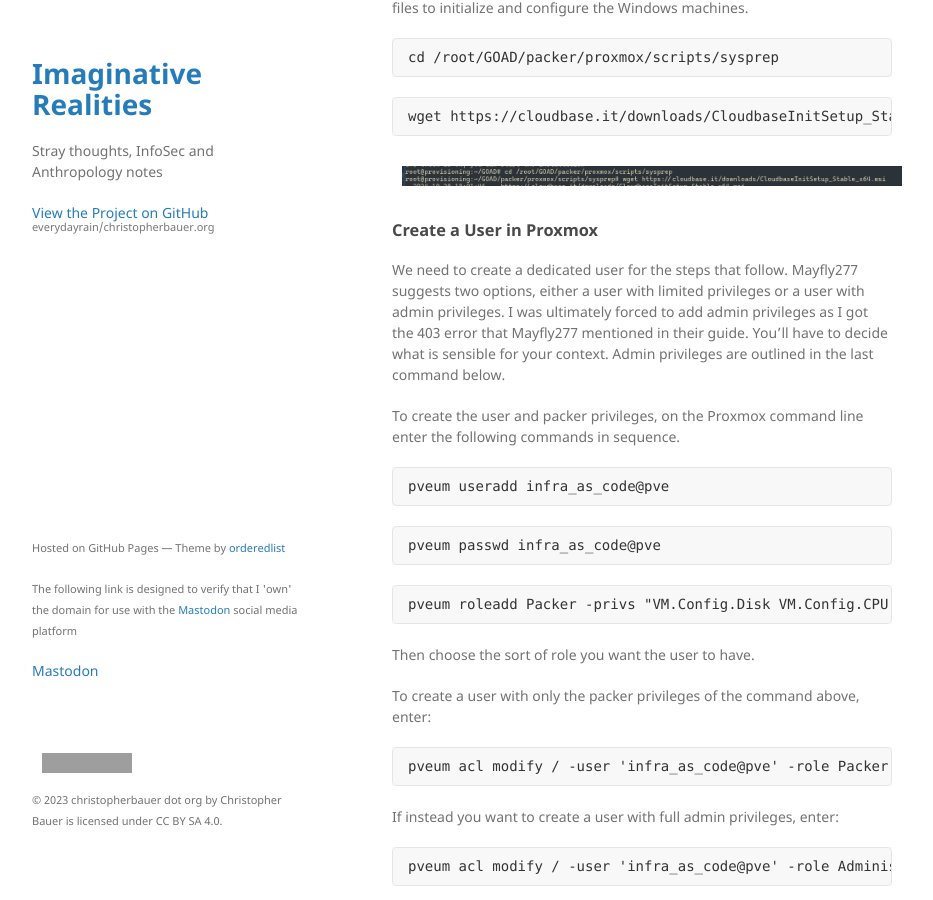
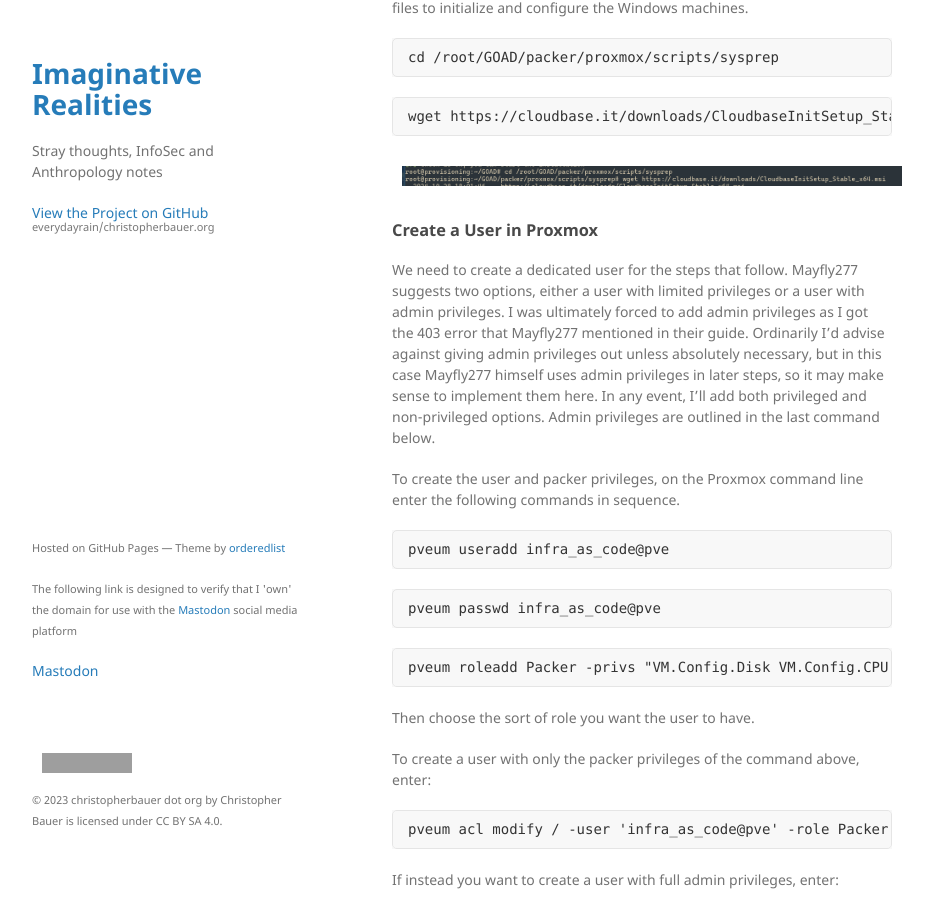
Before and after one commit to everydayrain/christopherbauer.org, a Jekyll site: the page built from _posts/2024-11-14-templates.md, in a window 1280 px wide and 900 px high, scrolled down 866 px. Shown: the whole window, without its empty margins (178-1111 px from the left). Built offline with Jekyll 4.4.1, drawn with Linux system fonts in a browser that asks for light colours; grey boxes are pictures that could not be loaded.

Commit message:
Update 2024-11-14-templates.md
About mayfly later adding privileges to the user.

````diff
--- a/_posts/2024-11-14-templates.md
+++ b/_posts/2024-11-14-templates.md
@@ -28,7 +28,7 @@ wget https://cloudbase.it/downloads/CloudbaseInitSetup_Stable_x64.msi
 ![](/assets/img/2024-10-28_11-01.png)
 
 ### Create a User in Proxmox
-We need to create a dedicated user for the steps that follow.  Mayfly277 suggests two options, either a user with limited privileges or a user with admin privileges.  I was ultimately forced to add admin privileges as I got the 403 error that Mayfly277 mentioned in their guide.  You'll have to decide what is sensible for your context. Admin privileges are outlined in the last command below.
+We need to create a dedicated user for the steps that follow.  Mayfly277 suggests two options, either a user with limited privileges or a user with admin privileges.  I was ultimately forced to add admin privileges as I got the 403 error that Mayfly277 mentioned in their guide.  Ordinarily I'd advise against giving admin privileges out unless absolutely necessary, but in this case Mayfly277 himself uses admin privileges in later steps, so it may make sense to implement them here.  In any event, I'll add both privileged and non-privileged options. Admin privileges are outlined in the last command below.
 
 To create the user and packer privileges, on the Proxmox command line enter the following commands in sequence.
 ```
````
